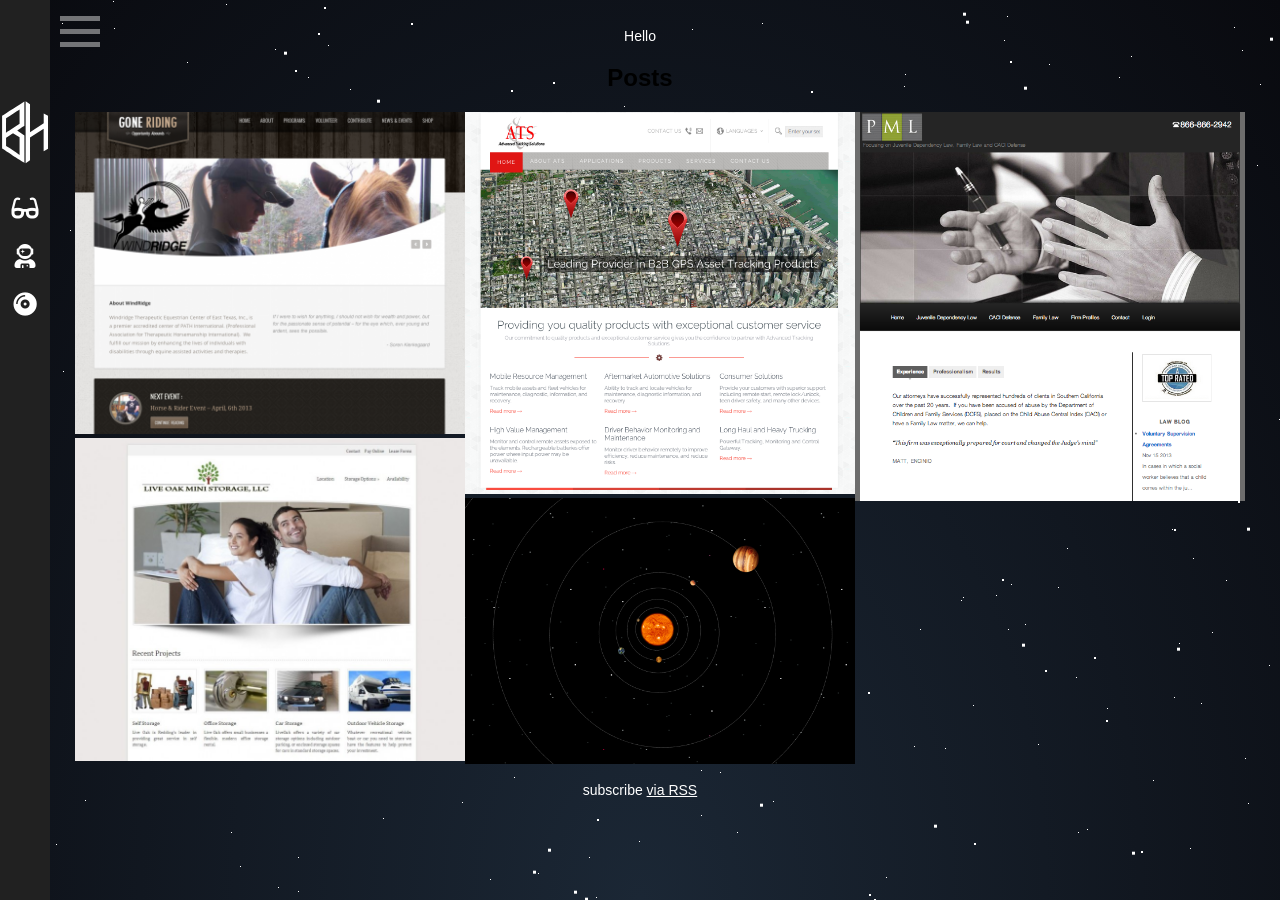
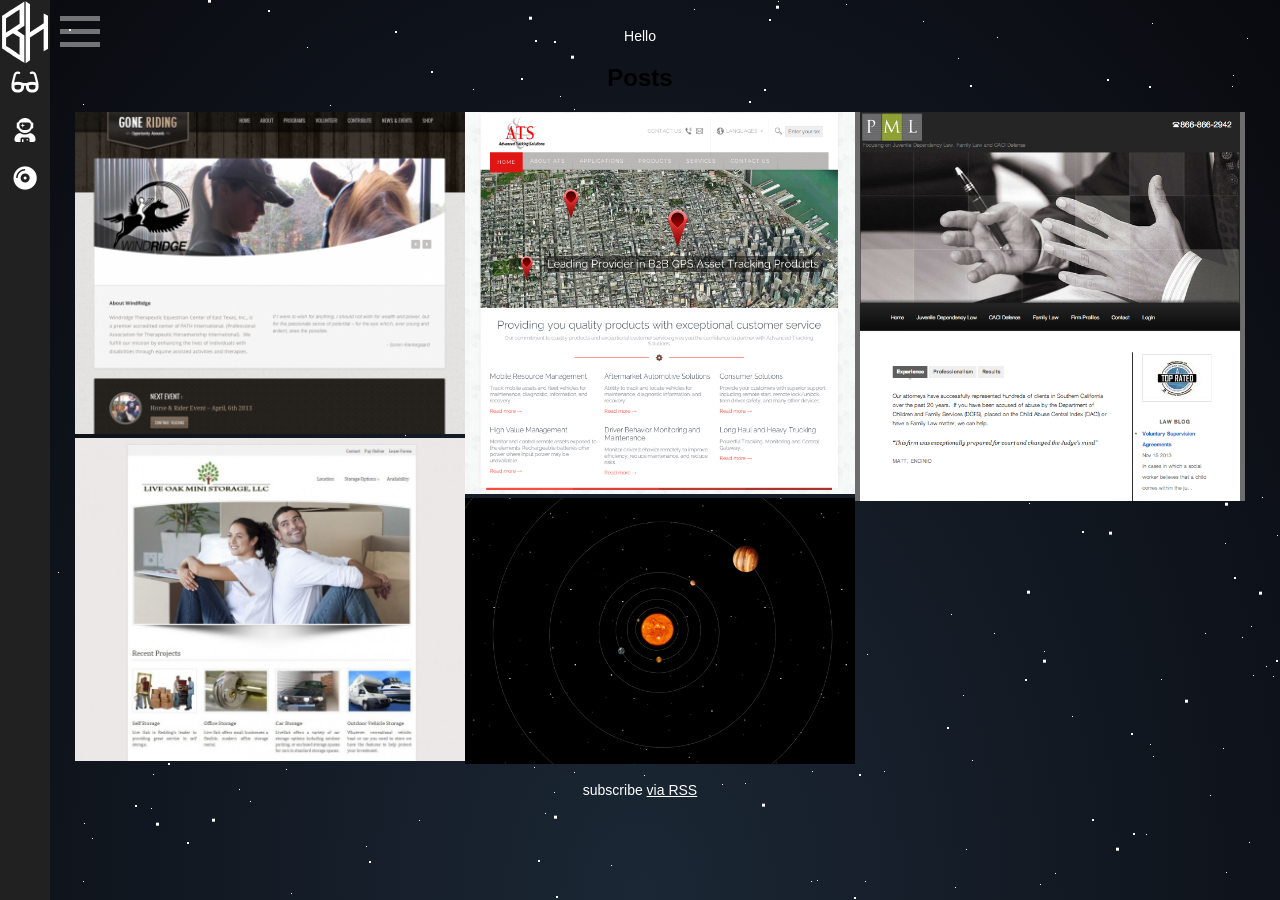
Before and after one commit to invaderb/portfolio, a Jekyll site: the page built from index.md, in a window 1280 px wide. Built offline with Jekyll 4.4.1, drawn with Linux system fonts in a browser that asks for light colours; nearby versions of some CDN libraries.

Commit message:
Adding logo class to svg correcting nav css for new logo

```diff
--- a/_includes/navigation.html
+++ b/_includes/navigation.html
@@ -1,6 +1,6 @@
 <nav class="drawer-nav">
     <a href="/" class="logo">
-        <svg version="1.1" id="Layer_1" xmlns="http://www.w3.org/2000/svg" xmlns:xlink="http://www.w3.org/1999/xlink" x="0px"
+        <svg class="logo_svg" version="1.1" id="Layer_1" xmlns="http://www.w3.org/2000/svg" xmlns:xlink="http://www.w3.org/1999/xlink" x="0px"
             y="0px" viewBox="0 0 792 1016" style="enable-background:new 0 0 792 1016;" xml:space="preserve">
             <style type="text/css">
                 .st0 {
--- a/_sass/main.scss
+++ b/_sass/main.scss
@@ -12,7 +12,11 @@ a {
 }
 
 .logo {
-    width: 100%;
+    display: inline-flex;
+    justify-content: center;
+    &_svg{
+        width: 100%;
+    }
 }
 
 .container {
@@ -96,7 +100,6 @@ a {
         left: 0;
         top: 0;
         bottom: 0;
-        padding-top: 100px;
         /*Animate content area to the right*/
         transition: 0.5s;
         overflow: hidden;
@@ -135,6 +138,7 @@ a {
         color: #fff;
         padding: 0;
         width: 200px;
+        margin-top: -10px;
 
         & li {
             list-style-type: none;
```
